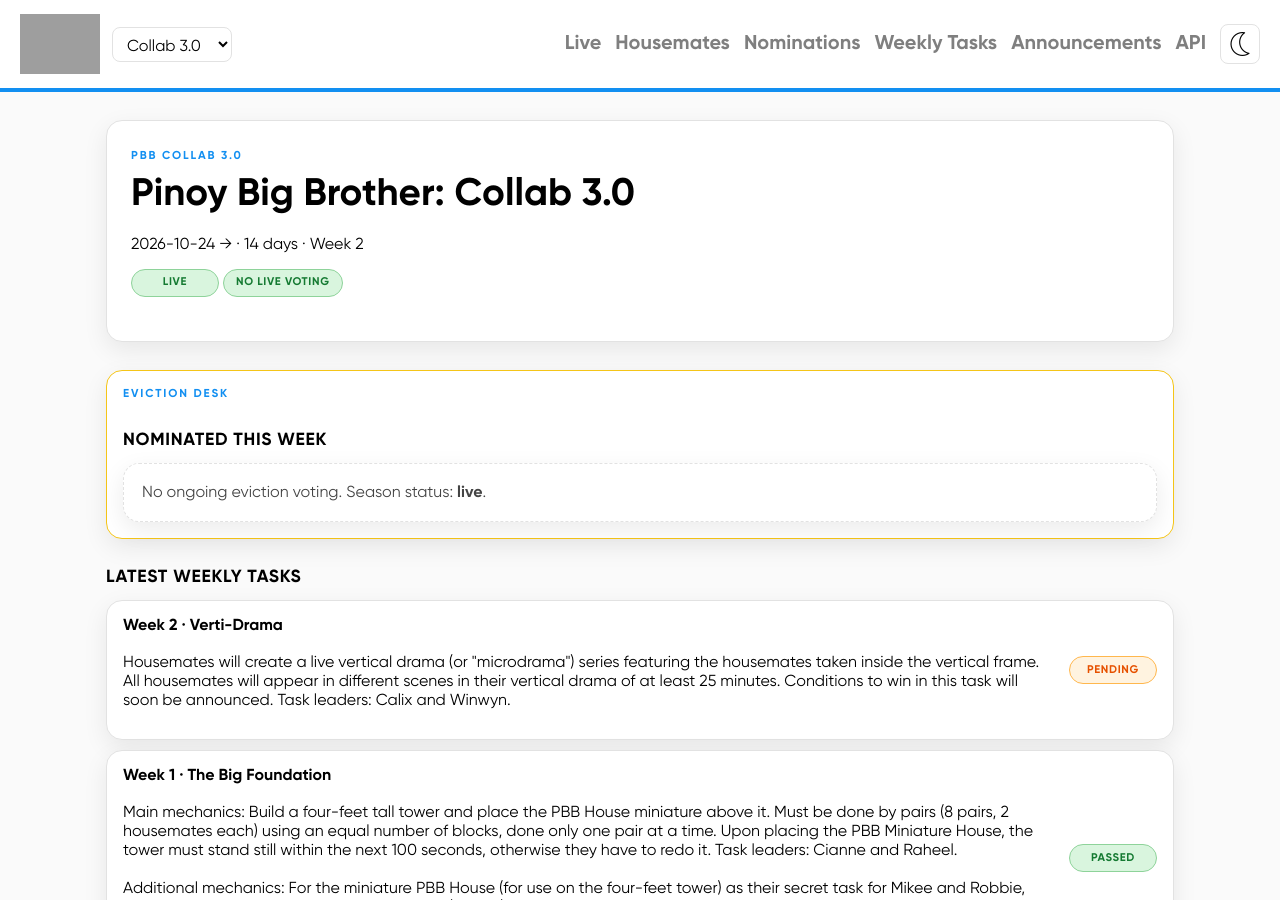
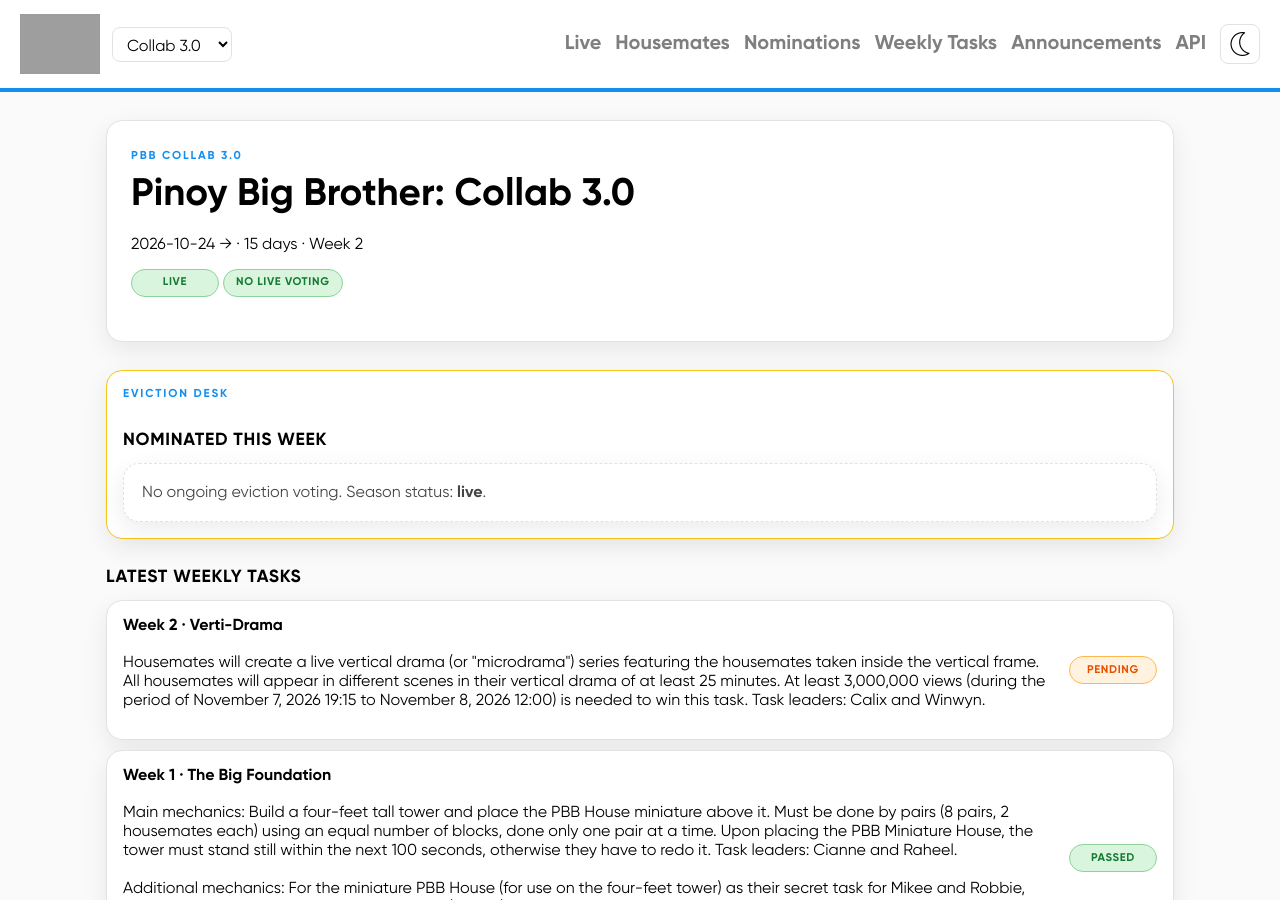
Before and after one commit to drpsphca/PHCASite-PBBUpdates, a Jekyll site: the page built from seasons/collab3/index.md, in a window 1280 px wide and 900 px high. Built offline with Jekyll 4.4.1, drawn with Linux system fonts in a browser that asks for light colours; grey boxes are pictures that could not be loaded.

Commit message:
20261106-02

```diff
--- a/_data/seasons/collab3/season.yml
+++ b/_data/seasons/collab3/season.yml
@@ -3,12 +3,12 @@
 short_title: "PBB Collab 3.0"
 premiere: "2026-10-24"
 # finale: "null"
-days: 14
+days: 15
 status: live          # live | eviction_open | ended
 voting_open: false
 current_week: 2
-current_day: 14
-updated_at: "2026-11-06T12:00:00+08:00"
+current_day: 15
+updated_at: "2026-11-07T11:55:00+08:00"
 # winner: tbd
 hosts:
 - Bianca Gonzalez
--- a/_data/seasons/collab3/weekly_tasks.yml
+++ b/_data/seasons/collab3/weekly_tasks.yml
@@ -12,5 +12,5 @@
   date: "2026-11-04"
   title: "Verti-Drama"
   summary: |
-    Housemates will create a live vertical drama (or "microdrama") series featuring the housemates taken inside the vertical frame. All housemates will appear in different scenes in their vertical drama of at least 25 minutes. Conditions to win in this task will soon be announced. Task leaders: Calix and Winwyn.
+    Housemates will create a live vertical drama (or "microdrama") series featuring the housemates taken inside the vertical frame. All housemates will appear in different scenes in their vertical drama of at least 25 minutes. At least 3,000,000 views (during the period of November 7, 2026 19:15 to November 8, 2026 12:00) is needed to win this task. Task leaders: Calix and Winwyn.
   status: pending
```
